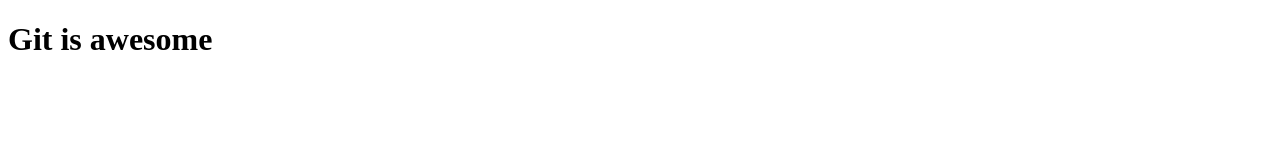
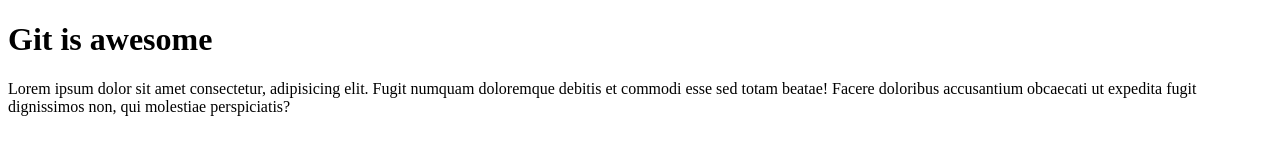
Before and after one commit to michaelfaisst/git-example, a plain HTML site: page index.html in a window 1280 px wide. Drawn offline with Linux system fonts and the light colour scheme.

Commit message:
Added lorem ipsum paragraph

```diff
--- a/index.html
+++ b/index.html
@@ -8,5 +8,7 @@
 </head>
 <body>
     <h1>Git is awesome</h1>
+
+    <p>Lorem ipsum dolor sit amet consectetur, adipisicing elit. Fugit numquam doloremque debitis et commodi esse sed totam beatae! Facere doloribus accusantium obcaecati ut expedita fugit dignissimos non, qui molestiae perspiciatis?</p>
 </body>
 </html>
```
